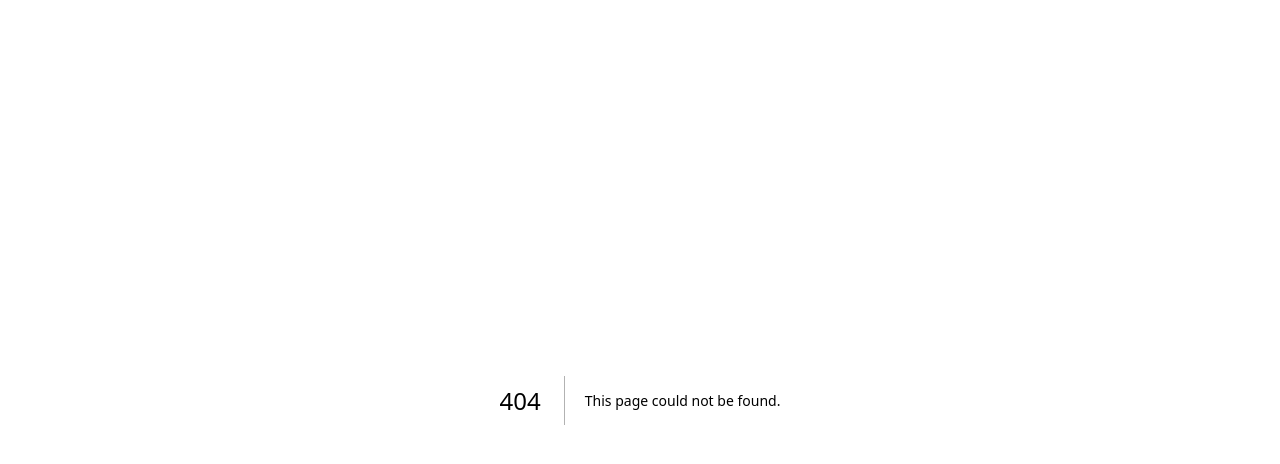
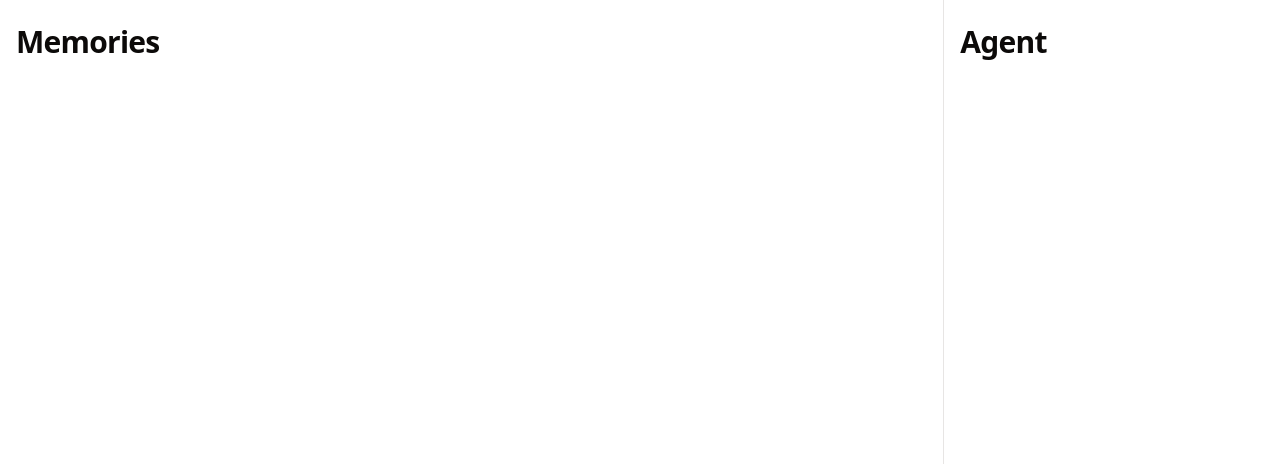
Before and after one commit to notken12/remember, a Next.js app in the folder packages/web-demo/: page /agent in a window 1280 px wide. Before the commit this address had no page. Shown: the top 464 px of the page. Built offline with nearby package versions, Linux system fonts and the light colour scheme.

Commit message:
start behind the scenes page

```diff
--- a/packages/web-demo/package.json
+++ b/packages/web-demo/package.json
@@ -21,6 +21,7 @@
     "next": "15.5.3",
     "react": "19.1.0",
     "react-dom": "19.1.0",
+    "react-resizable-panels": "^3.0.6",
     "tailwind-merge": "^3.3.1"
   },
   "devDependencies": {
--- /dev/null
+++ b/packages/web-demo/src/app/agent/page.tsx
@@ -0,0 +1,17 @@
+import { ResizableHandle, ResizablePanel, ResizablePanelGroup } from "@/components/ui/resizable";
+
+export default function AgentPage() {
+    return (
+        <div className="h-full">
+            <ResizablePanelGroup direction="horizontal">
+                <ResizablePanel defaultSize={75} className="py-6 px-4">
+                    <h1 className="scroll-m-20 text-3xl font-semibold tracking-tight">Memories</h1>
+                </ResizablePanel>
+                <ResizableHandle />
+                <ResizablePanel defaultSize={25} className="py-6 px-4">
+                    <h1 className="scroll-m-20 text-3xl font-semibold tracking-tight">Agent</h1>
+                </ResizablePanel>
+            </ResizablePanelGroup>
+        </div>
+    )
+}
--- a/packages/web-demo/src/app/globals.css
+++ b/packages/web-demo/src/app/globals.css
@@ -120,3 +120,7 @@
     @apply bg-background text-foreground;
   }
 }
+
+:root, body {
+  height: 100%;
+}
--- /dev/null
+++ b/packages/web-demo/src/components/ui/resizable.tsx
@@ -0,0 +1,56 @@
+"use client"
+
+import * as React from "react"
+import { GripVerticalIcon } from "lucide-react"
+import * as ResizablePrimitive from "react-resizable-panels"
+
+import { cn } from "@/lib/utils"
+
+function ResizablePanelGroup({
+    className,
+    ...props
+}: React.ComponentProps<typeof ResizablePrimitive.PanelGroup>) {
+    return (
+        <ResizablePrimitive.PanelGroup
+            data-slot="resizable-panel-group"
+            className={cn(
+                "flex h-full w-full data-[panel-group-direction=vertical]:flex-col",
+                className
+            )}
+            {...props}
+        />
+    )
+}
+
+function ResizablePanel({
+    ...props
+}: React.ComponentProps<typeof ResizablePrimitive.Panel>) {
+    return <ResizablePrimitive.Panel data-slot="resizable-panel" {...props} />
+}
+
+function ResizableHandle({
+    withHandle,
+    className,
+    ...props
+}: React.ComponentProps<typeof ResizablePrimitive.PanelResizeHandle> & {
+    withHandle?: boolean
+}) {
+    return (
+        <ResizablePrimitive.PanelResizeHandle
+            data-slot="resizable-handle"
+            className={cn(
+                "bg-border focus-visible:ring-ring relative flex w-px items-center justify-center after:absolute after:inset-y-0 after:left-1/2 after:w-1 after:-translate-x-1/2 focus-visible:ring-1 focus-visible:ring-offset-1 focus-visible:outline-hidden data-[panel-group-direction=vertical]:h-px data-[panel-group-direction=vertical]:w-full data-[panel-group-direction=vertical]:after:left-0 data-[panel-group-direction=vertical]:after:h-1 data-[panel-group-direction=vertical]:after:w-full data-[panel-group-direction=vertical]:after:translate-x-0 data-[panel-group-direction=vertical]:after:-translate-y-1/2 [&[data-panel-group-direction=vertical]>div]:rotate-90",
+                className
+            )}
+            {...props}
+        >
+            {withHandle && (
+                <div className="bg-border z-10 flex h-4 w-3 items-center justify-center rounded-xs border">
+                    <GripVerticalIcon className="size-2.5" />
+                </div>
+            )}
+        </ResizablePrimitive.PanelResizeHandle>
+    )
+}
+
+export { ResizablePanelGroup, ResizablePanel, ResizableHandle }
```
Also changed, not shown: 1 other file (tests, documents, lock files or other folders).
